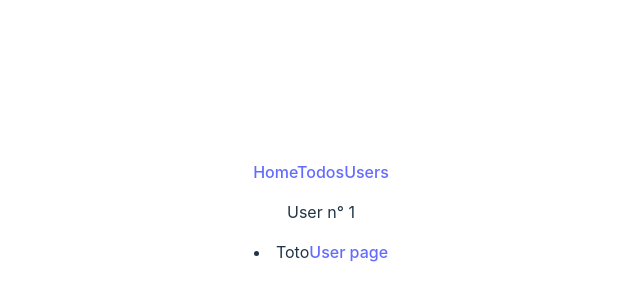
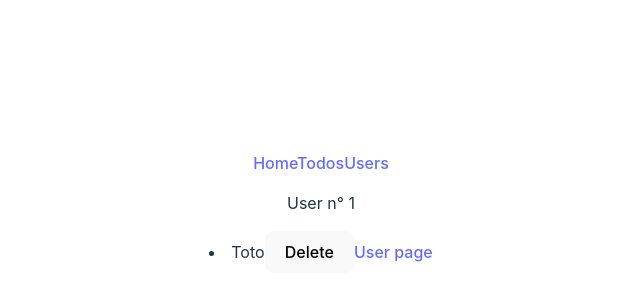
Before and after one commit to mathis-gasparotto/mds-2022-dev-mobile, a React (Vite) app in the folder first-todo/: page /users/1 in a window 1280 px wide. Shown: the part 188-488 px from the top of the page, without its empty margins (319-959 px from the left). Built offline with nearby package versions, Linux system fonts and the light colour scheme.

Commit message:
:sparkles: add delete user

```diff
--- a/first-todo/src/components/UserItem.jsx
+++ b/first-todo/src/components/UserItem.jsx
@@ -1,10 +1,11 @@
 import { Link } from 'react-router-dom'
 
-export default function UserItem({item}) {
+export default function UserItem({item, handleClick}) {
 
   return (
     <li>
       <span>{item.name}</span>
+      <button type='button' onClick={() => handleClick(item)}>Delete</button>
       <Link to={`/users/${item.id}`}>User page</Link>
     </li>
   )
--- a/first-todo/src/main.jsx
+++ b/first-todo/src/main.jsx
@@ -5,9 +5,9 @@ import './index.css'
 import Todos from './views/Todos'
 import Users from './views/Users'
 import './App.css'
-import App from './App'
 import AppLayout from './components/AppLayout'
 import User from './views/User'
+import Home from './views/Home'
 
 const router = createBrowserRouter( [
   {
@@ -16,7 +16,7 @@ const router = createBrowserRouter( [
     children: [
       {
         path: '/',
-        element: <App/>
+        element: <Home/>
       },
       {
         path: '/todos',
--- a/first-todo/src/views/Users.jsx
+++ b/first-todo/src/views/Users.jsx
@@ -35,11 +35,11 @@ function handleChange (event) {
 }
 
 function handleClick (item) {
-  const newUsers = todos.filter( (e) => {
-    return e.id === item.id
+  const newUsers = users.filter( (e) => {
+    return e.id !== item.id
   })
 
-  setUser(newUsers)
+  setUsers(newUsers)
 }
 
   return (
```
